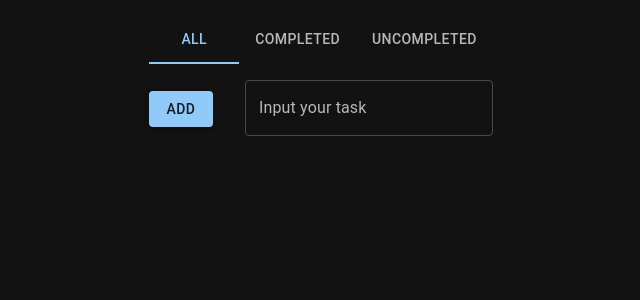
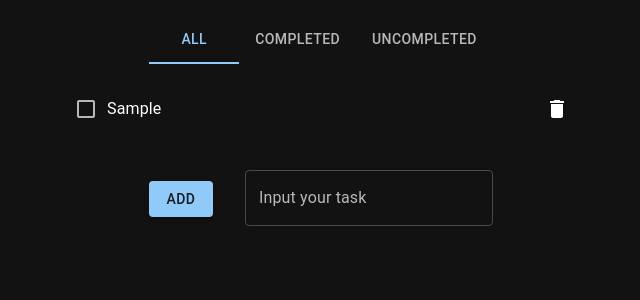
Before and after one commit to NikRych223/simple-react-todo, a React (Create React App) app: page / in a window 1280 px wide. Both pictures are taken after typing "Sample" into the empty fields and a click on the button "ADD". Shown: the top 300 px of the page, without its empty margins (319-959 px from the left). Built offline with nearby package versions, Linux system fonts and the light colour scheme.

Commit message:
add additing todo items

```diff
--- a/package.json
+++ b/package.json
@@ -5,10 +5,13 @@
   "dependencies": {
     "@emotion/react": "^11.10.6",
     "@emotion/styled": "^11.10.6",
+    "@mui/icons-material": "^5.11.9",
     "@mui/material": "^5.11.10",
     "@testing-library/jest-dom": "^5.16.5",
     "@testing-library/react": "^13.4.0",
     "@testing-library/user-event": "^13.5.0",
+    "install": "^0.13.0",
+    "npm": "^9.5.1",
     "react": "^18.2.0",
     "react-dom": "^18.2.0",
     "react-router-dom": "^6.8.1",
--- a/src/App.js
+++ b/src/App.js
@@ -4,6 +4,7 @@ import { ThemeProvider, createTheme } from '@mui/material/styles';
 
 import AppHeader from "./components/app-header/AppHeader";
 import AddNewTask from "./components/add-new-task/AddNewTask";
+import AppTodo from "./components/app-todo/AppTodo";
 
 const darkTheme = createTheme({
     palette: {
@@ -19,7 +20,19 @@ const App = () => {
     const idIncrement = () => {
         setTodoID(id => id + 1);
         return todoID;
-    }
+    };
+
+    const onCompleteTask = (id) => {
+        const newData = todoArray;
+
+        newData.forEach(item => {
+            if (item.id === id) {
+                item.completed = !item.completed;
+            }
+        });
+
+        setTodoArray(newData);
+    };
 
     console.log(todoArray);
 
@@ -28,11 +41,12 @@ const App = () => {
             <ThemeProvider theme={darkTheme}>
                 <CssBaseline/>
                 <AppHeader/>
-                <AddNewTask setTodoArray={setTodoArray} newID={idIncrement}/>
 
                 <main>
+                    <AppTodo dataList={todoArray} onTask={onCompleteTask}/>
+                </main>
 
-                </main>
+                <AddNewTask setTodoArray={setTodoArray} newID={idIncrement}/>
             </ThemeProvider>
         </>
     );
--- a/src/components/app-header/AppHeader.js
+++ b/src/components/app-header/AppHeader.js
@@ -1,4 +1,4 @@
-import { Tabs, Tab } from "@mui/material";
+import { Tabs, Tab, Container } from "@mui/material";
 import { useState } from "react";
 
 const AppHeader = () => {
@@ -10,11 +10,13 @@ const AppHeader = () => {
     };
 
     return (
-        <Tabs sx={{mt: 2}} value={value} onChange={handleChange} centered>
-            <Tab label="All"/>
-            <Tab label="Completed"/>
-            <Tab label="Uncompleted"/>
-        </Tabs>
+        <Container>
+            <Tabs sx={{mt: 2}} value={value} onChange={handleChange} centered>
+                <Tab label="All"/>
+                <Tab label="Completed"/>
+                <Tab label="Uncompleted"/>
+            </Tabs>
+        </Container>
     );
 }
 
--- /dev/null
+++ b/src/components/app-todo/AppTodo.js
@@ -0,0 +1,33 @@
+import { Container, Box, List, ListItem, ListItemButton, ListItemText, Checkbox, IconButton } from "@mui/material";
+import DeleteIcon from '@mui/icons-material/Delete';
+
+const AppTodo = (props) => {
+
+    const { dataList, onTask } = props;
+
+    const elements = dataList.map((item, i) => {
+        return (
+            <ListItem key={item.id}>
+                <ListItemButton>
+                    <Checkbox edge="start" onClick={() => onTask(item.id)}/>
+                    <ListItemText primary={item.text}/>
+                    <IconButton edge="end" aria-label="delete">
+                        <DeleteIcon/>
+                    </IconButton>
+                </ListItemButton>
+            </ListItem>
+        );
+    });
+
+    return (
+        <Container maxWidth="sm">
+            <Box>
+                <List>
+                    {elements}
+                </List>
+            </Box>
+        </Container>
+    );
+}
+
+export default AppTodo;
```
Also changed, not shown: 1 other file (tests, documents, lock files or other folders).
